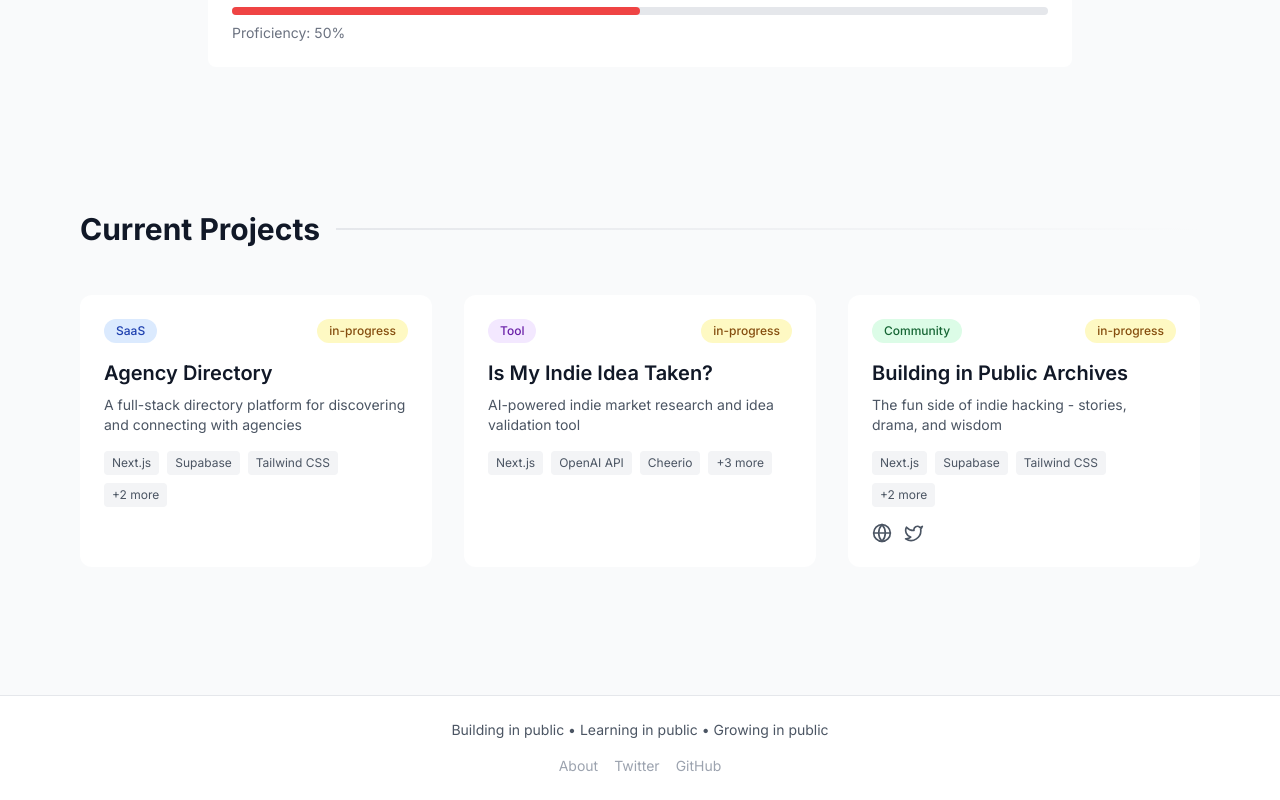
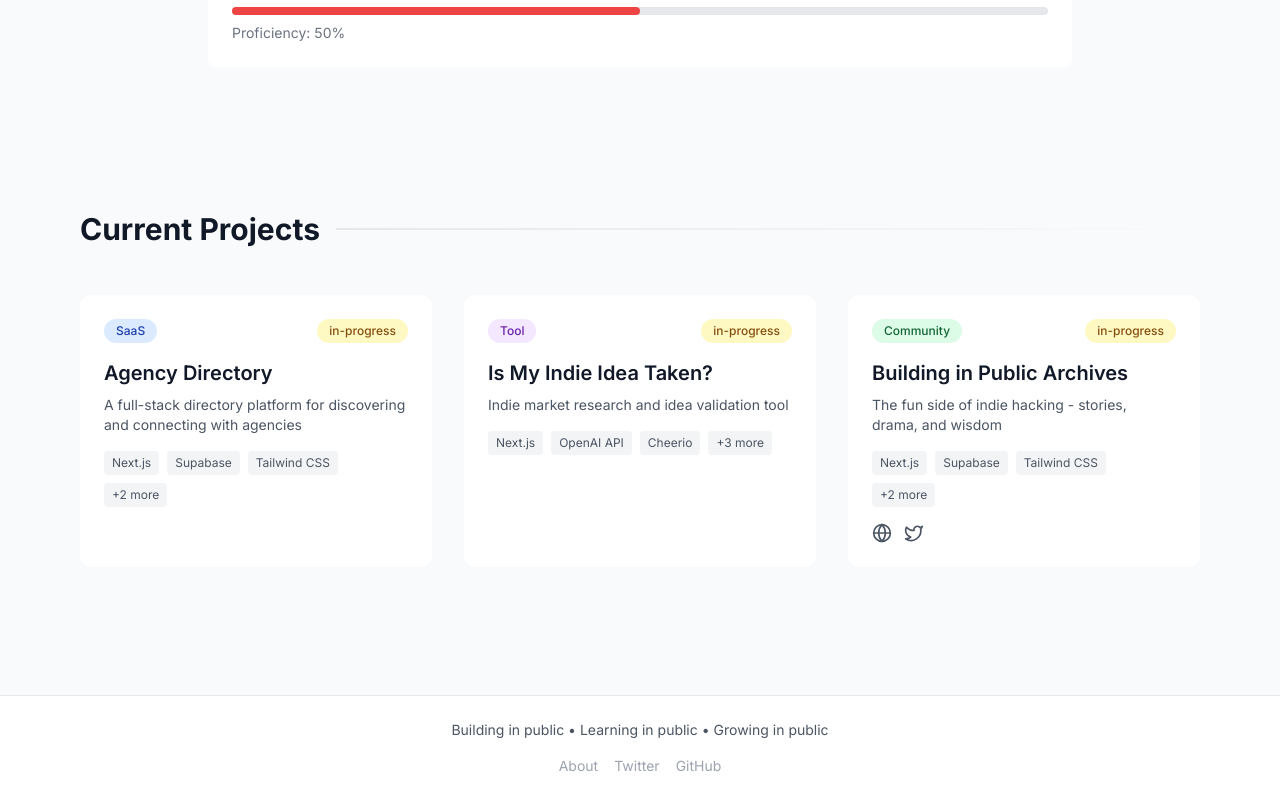
Before and after one commit to metacortexcypher/zerotosaas, a Next.js app in the folder firstsaas/: page / in a window 1280 px wide. Shown: the part 2157-2957 px from the top of the page. Built offline with nearby package versions, Linux system fonts and the light colour scheme.

Commit message:
project description changed

```diff
--- a/firstsaas/src/app/page.tsx
+++ b/firstsaas/src/app/page.tsx
@@ -189,7 +189,7 @@ export default function Home() {
     {
       id: 2,
       title: "Is My Indie Idea Taken?",
-      tagline: "AI-powered indie market research and idea validation tool",
+      tagline: "Indie market research and idea validation tool",
       description: "A tool that helps indie hackers validate their ideas by finding similar products, checking domain availability, and providing differentiation strategies using AI and data scraping.",
       category: 'Tool',
       status: 'in-progress',
```
